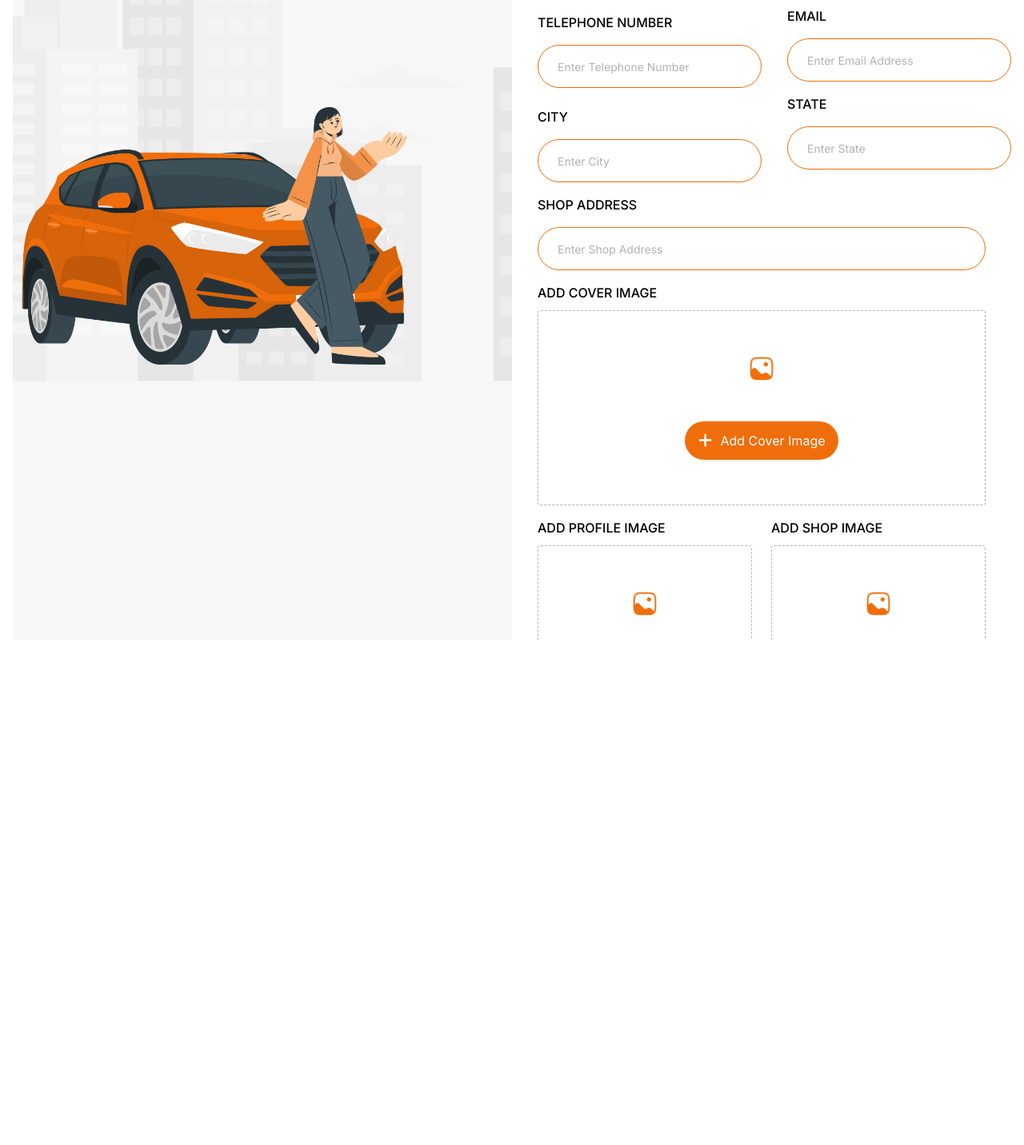
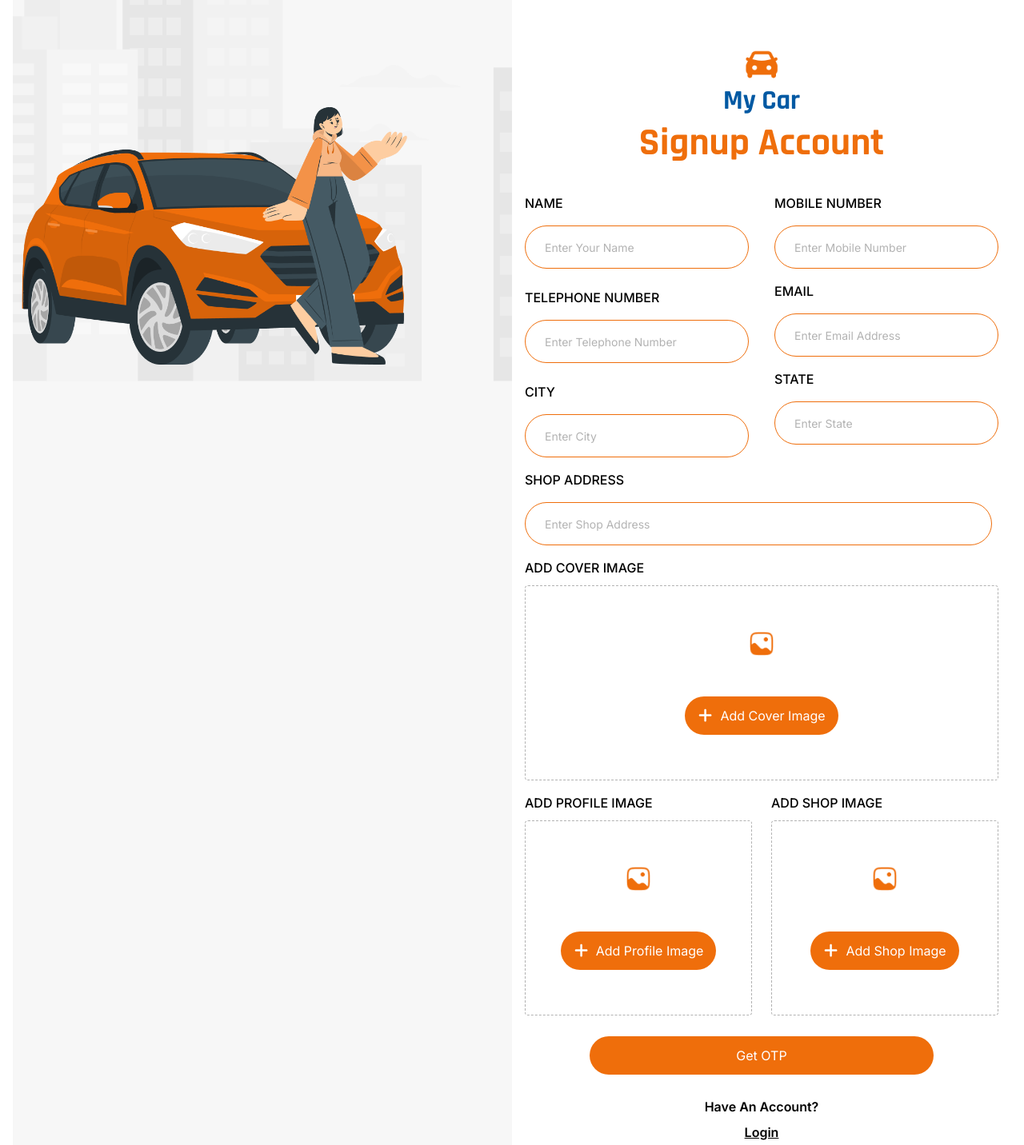
Before and after one commit to CodePriyansh/car_dealer2, a Next.js app: page /signup in a window 1280 px wide. Shown: the whole page at 80% size. Before the commit the page ends 800 px from the top, so only its background shows below. Built offline with nearby package versions, Linux system fonts and the light colour scheme.

Commit message:
add onsubmit thingss

```diff
--- a/src/components/SignUp/SignupForm.tsx
+++ b/src/components/SignUp/SignupForm.tsx
@@ -1,5 +1,3 @@
-
-
 "use client";
 
 import { Formik, Form, Field, ErrorMessage } from "formik";
@@ -7,9 +5,11 @@ import * as yup from "yup";
 import axios from "axios";
 import { useRef, useState } from "react";
 import styles from "./styles.module.css";
-import Image from "next/image"; // Import Image from next/image
+import Image from "next/image";
 import { Images } from "@/assets/Images";
 import Button from "@/components/Common/Button/index";
+import { useRouter } from "next/navigation";
+
 const schema = yup.object().shape({
   name: yup.string().required("Name is required"),
   mobileNumber: yup.string().required("Mobile Number is required"),
@@ -24,6 +24,7 @@ const schema = yup.object().shape({
 });
 
 export default function SignupForm() {
+  const router = useRouter();
   const [loading, setLoading] = useState(false);
   const [message, setMessage] = useState("");
 
@@ -40,19 +41,16 @@ export default function SignupForm() {
     shopImage: null,
   };
 
+  const handleLoginClick = () => {
+    router.push("/login");
+  };
+
   const onSubmit = async (values, { setSubmitting }) => {
+    console.log(values, "values");
     setLoading(true);
     const formData = new FormData();
     for (const key in values) {
-      if (
-        key === "coverImage" ||
-        key === "profileImage" ||
-        key === "shopImage"
-      ) {
-        formData.append(key, values[key]);
-      } else {
-        formData.append(key, values[key]);
-      }
+      formData.append(key, values[key]);
     }
 
     try {
@@ -69,36 +67,37 @@ export default function SignupForm() {
       setSubmitting(false);
     }
   };
-  const fileInputRef = useRef<HTMLInputElement | null>(null);
 
-  const handleDivClick = () => {
-    if (fileInputRef.current) {
-      fileInputRef.current.click();
-    }
-  };
-
-  const handleFileChange = (event: React.ChangeEvent<HTMLInputElement>) => {
-    if (event.target.files && event.target.files.length > 0) {
-      const file = event.target.files[0];
-      console.log("Selected file:", file);
-      // Handle the file as needed (e.g., upload, preview, etc.)
-    }
-  };
+  const coverImageInputRef = useRef<HTMLInputElement | null>(null);
+  const profileImageInputRef = useRef<HTMLInputElement | null>(null);
+  const shopImageInputRef = useRef<HTMLInputElement | null>(null);
 
   return (
-    <div className="flex flex-col justify-center items-center w-full sm:max-w-[584px] max-w-full bg-white">
-      <div className="w-full">
+    <div className={`mt-14 flex flex-col justify-center items-center`}>
+      {/* Top headings */}
+      <Image
+        src={Images.myCar}
+        alt="logo"
+        width={32}
+        height={32}
+        className="w-8 h-8 sm:w-12 sm:h-12"
+      />
+      <p className={styles.subheading}>My Car</p>
+      <p className={styles.heading}>Signup Account</p>
+
+      {/* Form details */}
+      <div className={`${styles.form_wrapper}`}>
         <Formik
           initialValues={initialValues}
           validationSchema={schema}
           onSubmit={onSubmit}
         >
-          {({ setFieldValue, isSubmitting }) => (
+          {({ setFieldValue, isSubmitting, values }) => (
             <Form className="space-y-4">
               <div className="w-full flex sm:flex-row flex-col gap-8">
                 <div className="flex full flex-col gap-6">
                   <div className={styles.field_wrapper}>
-                    <label className={styles.label_Style}>name</label>
+                    <label className={styles.label_Style}>Name</label>
                     <Field
                       name="name"
                       placeholder="Enter Your Name"
@@ -115,7 +114,6 @@ export default function SignupForm() {
                     <label className={styles.label_Style}>
                       Telephone Number
                     </label>
-
                     <Field
                       name="telephoneNumber"
                       placeholder="Enter Telephone Number"
@@ -129,8 +127,7 @@ export default function SignupForm() {
                   </div>
 
                   <div className={styles.field_wrapper}>
-                    <label className={styles.label_Style}>city</label>
-
+                    <label className={styles.label_Style}>City</label>
                     <Field
                       name="city"
                       placeholder="Enter City"
@@ -147,7 +144,6 @@ export default function SignupForm() {
                 <div className="flex sm:w-1/2 w-full flex-col gap-4">
                   <div className={styles.field_wrapper}>
                     <label className={styles.label_Style}>Mobile Number</label>
-
                     <Field
                       name="mobileNumber"
                       placeholder="Enter Mobile Number"
@@ -161,8 +157,7 @@ export default function SignupForm() {
                   </div>
 
                   <div className={styles.field_wrapper}>
-                    <label className={styles.label_Style}>email</label>
-
+                    <label className={styles.label_Style}>Email</label>
                     <Field
                       name="email"
                       placeholder="Enter Email Address"
@@ -192,7 +187,7 @@ export default function SignupForm() {
               </div>
 
               <div className={styles.field_wrapper}>
-                <label className={styles.label_Style}>shop address</label>
+                <label className={styles.label_Style}>Shop Address</label>
                 <Field
                   name="shopAddress"
                   placeholder="Enter Shop Address"
@@ -205,55 +200,48 @@ export default function SignupForm() {
                 />
               </div>
 
-              {/* <div>
-                <label className="block">Cover Image</label>
-                <input
-                  type="file"
-                  name="coverImage"
-                  onChange={(event) => {
-                    setFieldValue("coverImage", event.currentTarget.files[0]);
-                  }}
-                  className={styles.field_style}
-                />
+              {/* Cover image */}
+              <div>
+                <label className={styles.label_Style}>Add Cover Image</label>
+                <div className={styles.dotted_box}
+                 onClick={() => coverImageInputRef.current?.click()}>
+                  <Image src={Images.uploadImg} alt="img" className="w-8 h-8" />
+                  <Button otherStyles="mt-[50px]">
+                    <Image
+                      src={Images.plus}
+                      alt="plus"
+                      width={20}
+                      height={20}
+                    />
+                    Add Cover Image
+                  </Button>
+                  <input
+                    type="file"
+                    ref={coverImageInputRef}
+                    onChange={(event: React.ChangeEvent<HTMLInputElement>) => {
+                      const files = event.currentTarget.files;
+                      if (files && files.length > 0) {
+                        setFieldValue("coverImage", files[0]);
+                      }
+                    }}
+                    style={{ display: "none" }}
+                    name="coverImage"
+                  />
+                  {values.coverImage && (
+                    <p className={styles.selected_file}>{values.coverImage.name}</p>
+                  )}
+                </div>
                 <ErrorMessage
                   name="coverImage"
                   component="p"
                   className="text-red-500 text-sm"
                 />
-              </div> */}
-
-              {/* <div>
-                <label className="block">Profile Image</label>
-                <input
-                  type="file"
-                  name="profileImage"
-                  onChange={(event) => {
-                    setFieldValue("profileImage", event.currentTarget.files[0]);
-                  }}
-                  className={styles.field_style}
-                />
-
-                <ErrorMessage
-                  name="profileImage"
-                  component="p"
-                  className="text-red-500 text-sm"
-                />
-              </div> */}
-
-              <div>
-                <label className={styles.label_Style}>Add Cover Image</label>
-                <div className={styles.dotted_box}>
-                  <Image src={Images.uploadImg} alt="img" className="w-8 h-8" />
-                  <Button otherStyles="mt-[50px]">
-                    {/* <FaPlus color="#ffffff" /> */}
-                    <Image src={Images.plus} alt="plus" width={20} height={20}/>
-                    Add Cover Image
-                  </Button>
-                </div>
               </div>
 
+              {/* Profile image */}
               <div className="flex w-full sm:flex-row flex-col gap-6">
-                <div className="sm:w-1/2 w-full">
+                <div className="sm:w-1/2 w-full"
+                 onClick={() => profileImageInputRef.current?.click()}>
                   <label className={styles.label_Style}>
                     Add Profile Image
                   </label>
@@ -264,20 +252,43 @@ export default function SignupForm() {
                       className="w-8 h-8"
                     />
                     <Button otherStyles="mt-[50px]">
-                      {/* <FaPlus color="#ffffff" /> */}
-                    <Image src={Images.plus} alt="plus" width={20} height={20}/>
-
-
+                      <Image
+                        src={Images.plus}
+                        alt="plus"
+                        width={20}
+                        height={20}
+                      />
                       Add Profile Image
                     </Button>
+                    <input
+                      type="file"
+                      ref={profileImageInputRef}
+                      style={{ display: "none" }}
+                      onChange={(event: React.ChangeEvent<HTMLInputElement>) => {
+                        const files = event.currentTarget.files;
+                        if (files && files.length > 0) {
+                          setFieldValue("profileImage", files[0]);
+                        }
+                      }}
+                      name="profileImage"
+                    />
+                    {values.profileImage && (
+                      <p className={styles.selected_file}>{values.profileImage.name}</p>
+                    )}
                   </div>
+                  <ErrorMessage
+                    name="profileImage"
+                    component="p"
+                    className="text-red-500 text-sm"
+                  />
                 </div>
 
+                {/* Add shop image */}
                 <div className="sm:w-1/2 w-full">
                   <label className={styles.label_Style}>Add Shop Image</label>
                   <div
                     className={styles.dotted_box}
-                    onClick={handleDivClick}
+                    onClick={() => shopImageInputRef.current?.click()}
                   >
                     <Image
                       src={Images.uploadImg}
@@ -285,37 +296,63 @@ export default function SignupForm() {
                       className="w-8 h-8"
                     />
                     <Button otherStyles="mt-[50px]">
-                      {/* <FaPlus color="#ffffff" /> */}
-                    <Image src={Images.plus} alt="plus" width={20} height={20}/>
-
+                      <Image
+                        src={Images.plus}
+                        alt="plus"
+                        width={20}
+                        height={20}
+                      />
                       Add Shop Image
                     </Button>
                     <input
                       type="file"
-                      ref={fileInputRef}
-                      onChange={handleFileChange}
+                      ref={shopImageInputRef}
+                      onChange={(event: React.ChangeEvent<HTMLInputElement>) => {
+                        const files = event.currentTarget.files;
+                        if (files && files.length > 0) {
+                          setFieldValue("shopImage", files[0]);
+                        }
+                      }}
                       style={{ display: "none" }}
+                      name="shopImage"
                     />
+                    {values.shopImage && (
+                      <p className={styles.selected_file}>{values.shopImage.name}</p>
+                    )}
                   </div>
+                  <ErrorMessage
+                    name="shopImage"
+                    component="p"
+                    className="text-red-500 text-sm"
+                  />
                 </div>
               </div>
 
-
               <button
                 type="submit"
-                // className="w-full p-2 bg-orange-500 text-white rounded"
+                className="w-full mx-auto"
                 disabled={isSubmitting}
               >
-                           <Button otherStyles="sm:w-[430px] w-full mx-auto"  >get otp</Button>
-
+                <Button otherStyles="sm:w-[430px] w-full mx-auto">
+                  Get OTP
+                </Button>
               </button>
-
-              {/* <Button otherStyles="sm:w-[430px] w-full mx-auto"  >get otp</Button> */}
             </Form>
           )}
         </Formik>
         {message && <p className="mt-4 text-center text-red-500">{message}</p>}
       </div>
+
+      {/* Bottom info */}
+      <div className="flex items-center flex-col mt-6">
+        <p className={styles.info_text}>Have an Account?</p>
+        <p
+          className={`${styles.info_text} underline cursor-pointer`}
+          onClick={handleLoginClick}
+        >
+          Login
+        </p>
+      </div>
     </div>
   );
 }
--- a/src/components/SignUp/index.tsx
+++ b/src/components/SignUp/index.tsx
@@ -6,17 +6,9 @@ import styles from './styles.module.css'
 import SignupForm from './SignupForm'
 // import  {Images } from '@/assets/Images'
 import signup from '../../assets/signup_login.png'
-import Image from 'next/image'
-import { url } from 'inspector'
-import { Images } from '@/assets/Images'
-import { useRouter } from 'next/navigation';
 export default function Signup() {
 
-  const router = useRouter();
 
-  const handleLoginClick = () => {
-    router.push('/login');
-  };
   return (
     <div className={styles.wrapper}>
         <div className={styles.left_wrapper}>
@@ -28,14 +20,9 @@ export default function Signup() {
                 }}></div>
         </div>
         <div className={styles.right_wrapper}>
-          <Image src={Images.myCar} alt='logo' width={32} height={32} className='w-8 h-8 sm:w-12 sm:h-12'/>
-            <p className={styles.subheading}>My Car</p>
-            <p className={styles.heading}>Signup Account</p>
+
             <SignupForm/>
-            <div className='flex items-center flex-col mt-6'>
-          <p className={styles.info_text}>Have an Account?</p>
-          <p className={`${styles.info_text} underline cursor-pointer`} onClick={handleLoginClick} >login</p>
-        </div>
+
         </div>
 
     </div>
--- a/src/components/SignUp/styles.module.css
+++ b/src/components/SignUp/styles.module.css
@@ -1,11 +1,11 @@
 .wrapper{
-    @apply w-full flex px-4  lg:flex-row flex-col h-screen;
+    @apply w-full flex px-4  lg:flex-row flex-col ;
 }
 .left_wrapper{
     @apply md:flex hidden  lg:w-1/2 w-full bg-[#f7f7f7]
 }
 .right_wrapper{
-    @apply flex lg:w-1/2 w-full flex-col py-16 justify-center items-center px-4 md:px-8  bg-white h-screen overflow-y-auto;
+    @apply flex lg:w-1/2 w-full flex-col  justify-center items-center px-4 md:px-8  bg-white ;
 }
 .subheading{
     @apply text-secondary font-bold capitalize font-rajdhani sm:text-[34px];
@@ -32,3 +32,11 @@
 .dotted_box{
     @apply my-[10px] rounded border cursor-pointer border-dashed border-greyy w-full flex flex-col justify-center items-center py-14;
 }
+
+.form_wrapper{
+    @apply flex flex-col justify-center items-center w-full sm:max-w-[584px] max-w-full bg-white;
+}
+
+.selected_file{
+    @apply pt-2 text-greyy text-black font-rajdhani font-medium
+}
```
